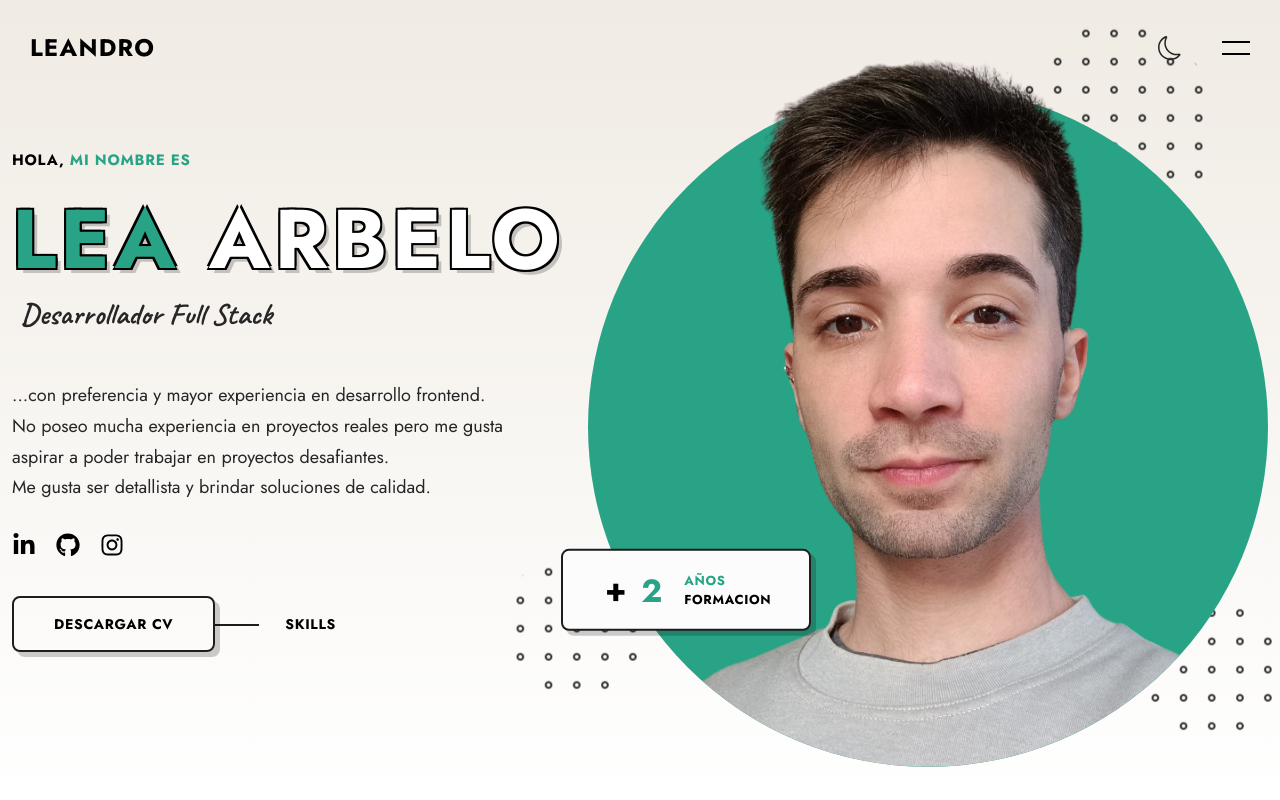
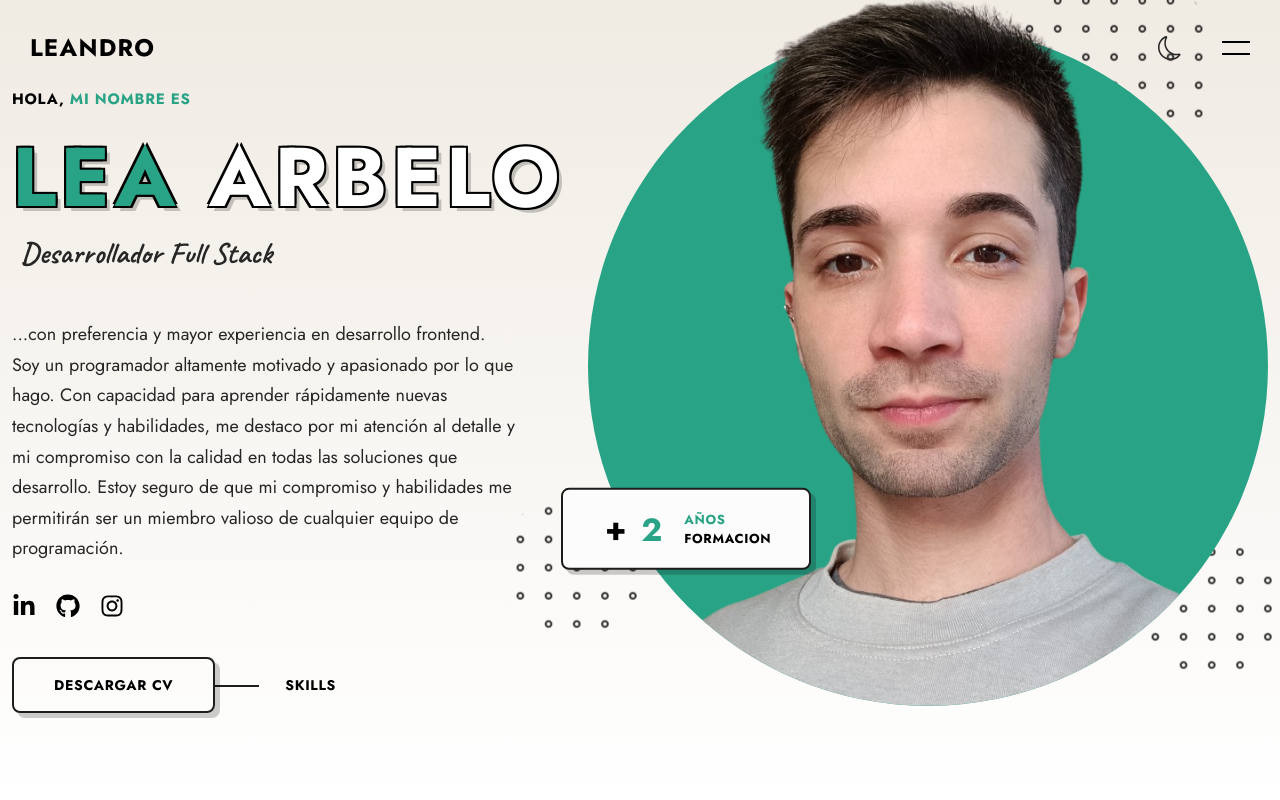
Before and after one commit to LeanArbelo22/Portfolio2023-2, a React (Vite) app: page / in a window 1280 px wide. Shown: the top 800 px of the page. Built offline with nearby package versions, Linux system fonts and the light colour scheme.

Commit message:
about me

```diff
--- a/src/pages/Home.jsx
+++ b/src/pages/Home.jsx
@@ -208,9 +208,13 @@ const Home = () => {
           <Description>
             ...con preferencia y mayor experiencia en desarrollo frontend.
             <br />
-            No poseo mucha experiencia en proyectos reales pero me gusta aspirar
-            a poder trabajar en proyectos desafiantes. <br />
-            Me gusta ser detallista y brindar soluciones de calidad.
+            Soy un programador altamente motivado y apasionado por lo que hago. Con capacidad para aprender rápidamente nuevas
+            tecnologías y habilidades, me destaco por mi
+            atención al detalle y mi compromiso con la calidad en todas las
+            soluciones que desarrollo. Estoy seguro de que mi compromiso
+            y habilidades me permitirán ser un miembro valioso de cualquier
+            equipo de programación.
+            <br />
           </Description>
           <Socials />
           <Buttons>
```
